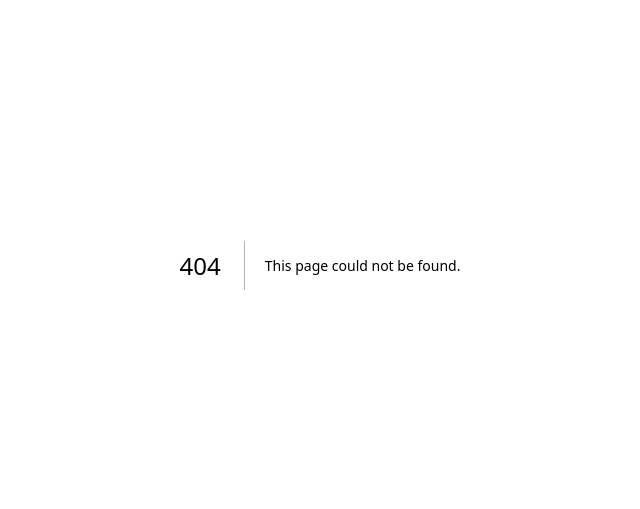
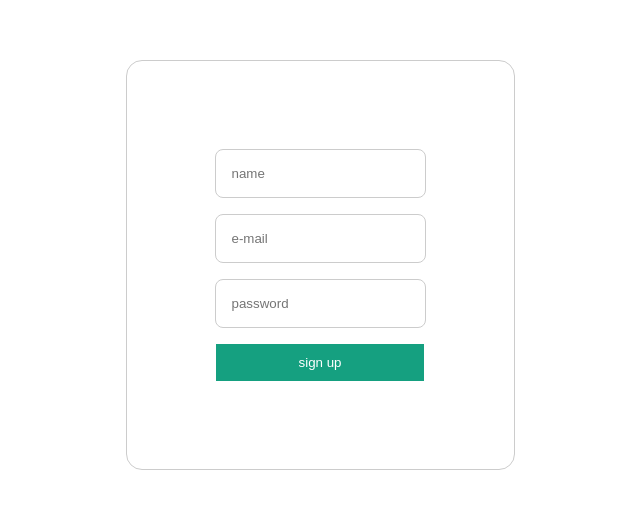
Before and after one commit to josuesantos1/car-front, a Next.js app: page /signup in a window 1280 px wide. Before the commit this address had no page. Shown: the part 135-644 px from the top of the page, without its empty margins (320-960 px from the left). Built offline with nearby package versions, Linux system fonts and the light colour scheme.

Commit message:
signup page

```diff
--- /dev/null
+++ b/pages/signup.js
@@ -0,0 +1,23 @@
+import Head from 'next/head'
+import styles from '../styles/Login.module.css'
+
+export default function Signup() {
+  return (
+    <div className={styles.container}>
+      <Head>
+        <title>SignUp</title>
+        <meta name="description" content="Generated by create next app" />
+        <link rel="icon" href="/favicon.ico" />
+      </Head>
+
+      <main className={styles.container_login}>
+        <div className={styles.login}>
+            <input placeholder='name'/>
+            <input placeholder='e-mail'/>
+            <input placeholder='password'/>
+            <button>sign up</button>
+        </div>
+      </main>
+    </div>
+  )
+}
```
